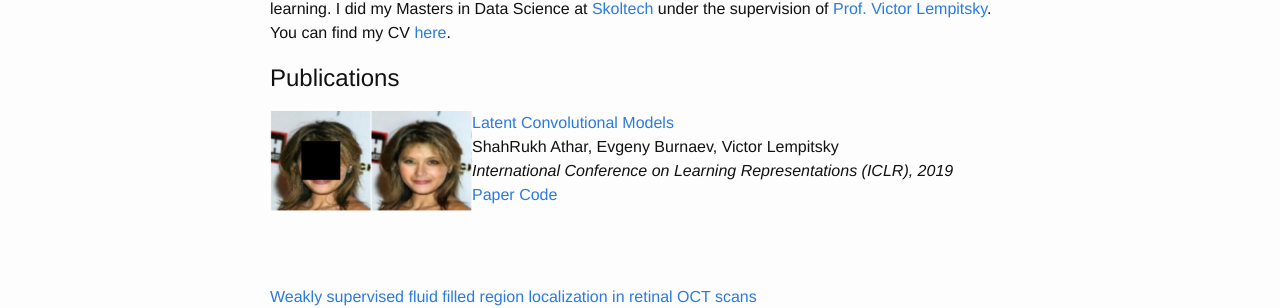
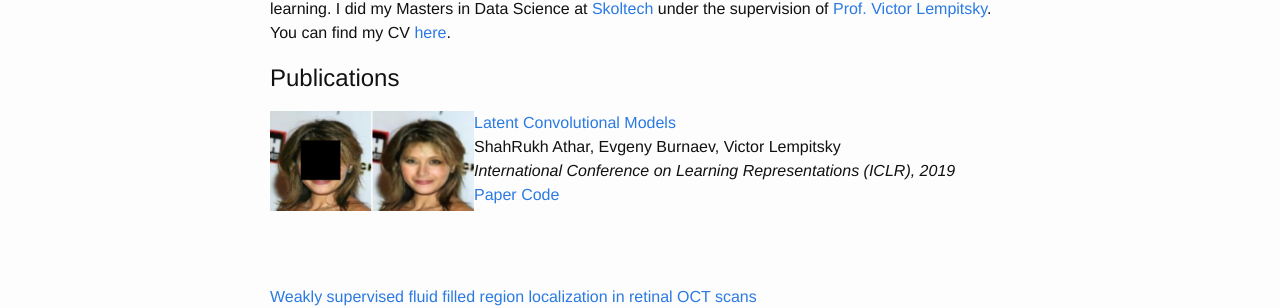
Before and after one commit to shahrukhathar/shahrukhathar.github.io, a Jekyll site: the page built from pages/about.md, in a window 1280 px wide. Shown: the part 449-757 px from the top of the page. Built offline with Jekyll 4.4.1, drawn with Linux system fonts in a browser that asks for light colours.

Commit message:
Updated Page

```diff
--- a/pages/about.md
+++ b/pages/about.md
@@ -13,7 +13,7 @@ I am a Ph.D. student at [Stony Brook University](https://www.cs.stonybrook.edu/)
 
 # Publications
 
-<img align="left" src="/images/Teaser_LCM.png" height="100px" width="202px">
+<img align="left" src="/images/Teaser_LCM.png" height="100px" width="204px">
 [Latent Convolutional Models](http://shahrukhathar.github.io/2018/06/06/LCM.html)<br/>
 ShahRukh Athar, Evgeny Burnaev, Victor Lempitsky<br/>
 *International Conference on Learning Representations (ICLR), 2019*<br/>
```
Also changed, not shown: images/Teaser_LCM.png.
